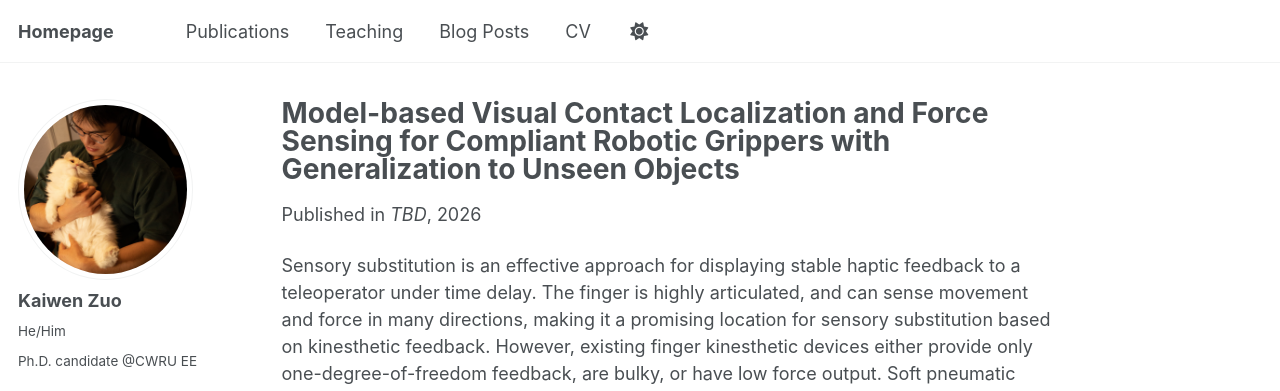
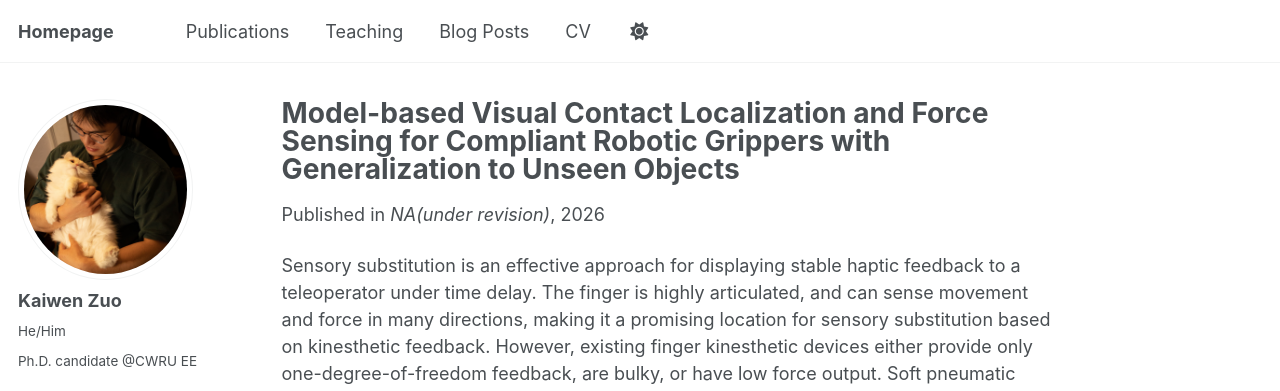
Before and after one commit to Cuberkk/Cuberkk.github.io, a Jekyll site: the page built from _publications/KZ_VBFE_RAL.md, in a window 1280 px wide and 1247 px high. Shown: the top 391 px of the window. Built offline with Jekyll 4.4.1, drawn with Linux system fonts in a browser that asks for light colours; some web fonts are replaced; a script that is not in the unit is left out.

Commit message:
update venue of my paper

```diff
--- a/_publications/KZ_VBFE_RAL.md
+++ b/_publications/KZ_VBFE_RAL.md
@@ -5,7 +5,7 @@ category: manuscripts
 permalink: /publication/KZ_2025_RAL
 excerpt: 'Grasp force estimation can help prevent robots from damaging delicate objects during manipulation and improve learning-based robotic control. In this paper, we developed a model-based visual force sensing approach for fin-ray-shaped gripper, which integrates iterative contact localization and demonstrates generalization to unseen objects.'
 date: 2026-01-01
-venue: 'TBD'
+venue: 'NA(under revision)'
 paperurl: 'http://Cuberkk.github.io/files/KZ2026RAL/RA_L_Camera_based_force_estimation.pdf'
 bibtexurl: 'http://Cuberkk.github.io/files/KZ2026RAL/KZ2026RAL.bib'
 citation: 'TBD'
```
